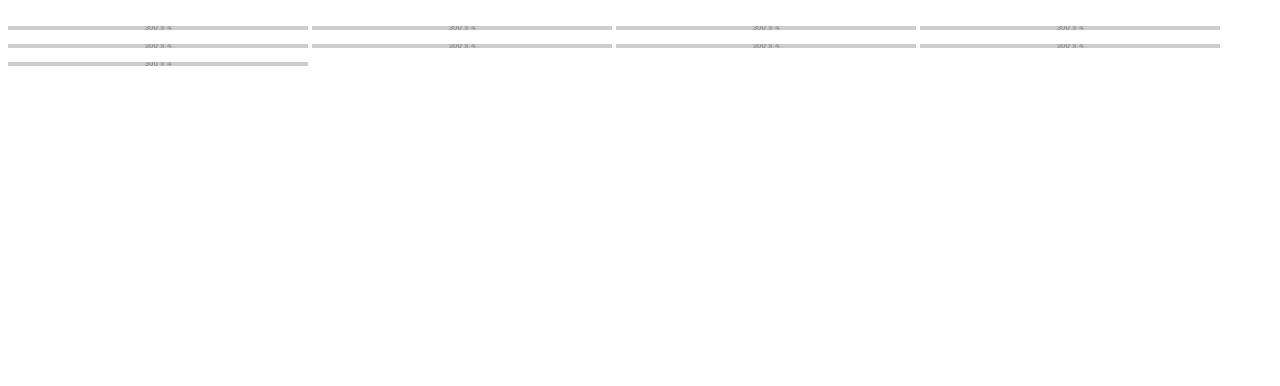
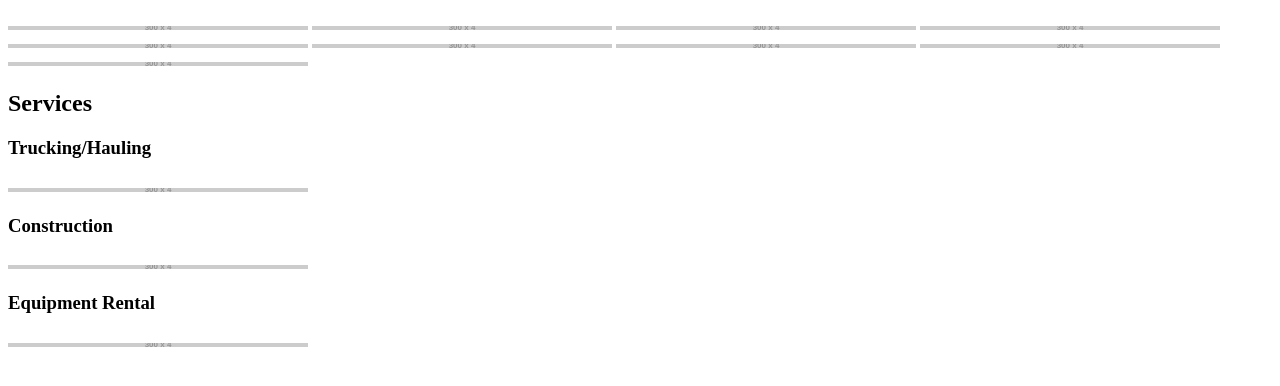
Before and after one commit to golden-devs/jebron-builders-website, a plain HTML site: page src/index.html in a window 1280 px wide. Shown: the part 384-770 px from the top of the page. Drawn offline with Linux system fonts and the light colour scheme; placeholder pictures from the web are drawn by us.

Commit message:
Add services section

```diff
--- a/src/index.html
+++ b/src/index.html
@@ -46,5 +46,23 @@
         <img src="https://dummyimage.com/300x4:3/4d4d4d/ffffff&text=Jebron+Builders" alt="Product Image Placeholder">
       </div>
     </section>
+
+    <section>
+      <h2>Services</h2>
+      <div>
+        <div>
+          <h3>Trucking/Hauling</h3>
+          <img src="https://dummyimage.com/300x4:3/4d4d4d/ffffff&text=Jebron+Builders" alt="Service Image Placeholder">
+        </div>
+        <div>
+          <h3>Construction</h3>
+          <img src="https://dummyimage.com/300x4:3/4d4d4d/ffffff&text=Jebron+Builders" alt="Service Image Placeholder">
+        </div>
+        <div>
+          <h3>Equipment Rental</h3>
+          <img src="https://dummyimage.com/300x4:3/4d4d4d/ffffff&text=Jebron+Builders" alt="Service Image Placeholder">
+        </div>
+      </div>
+    </section>
   </body>
 </html>
```
